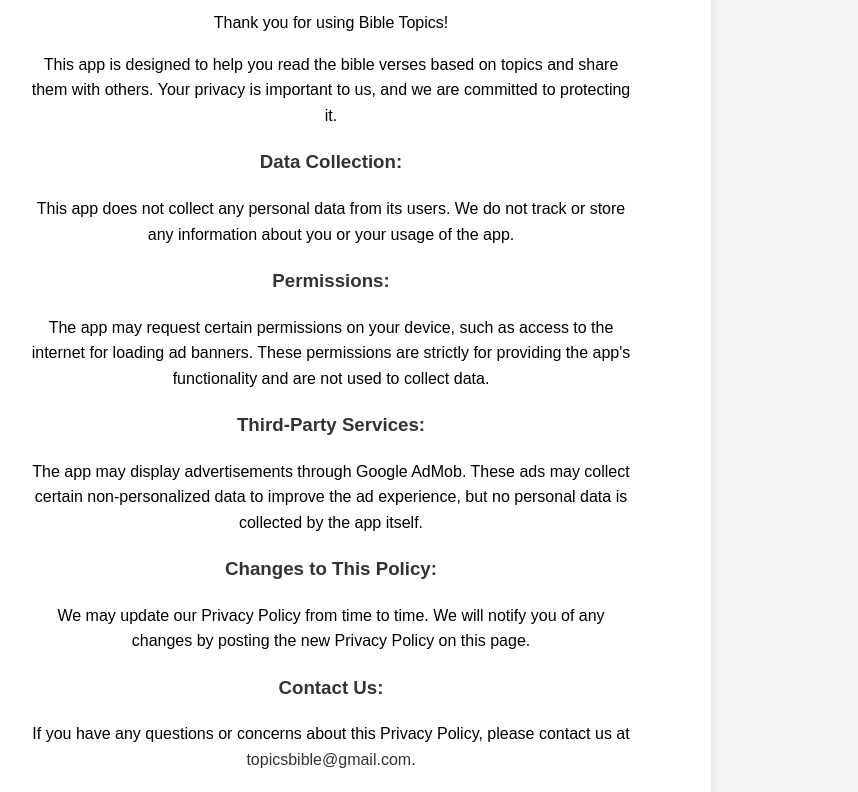
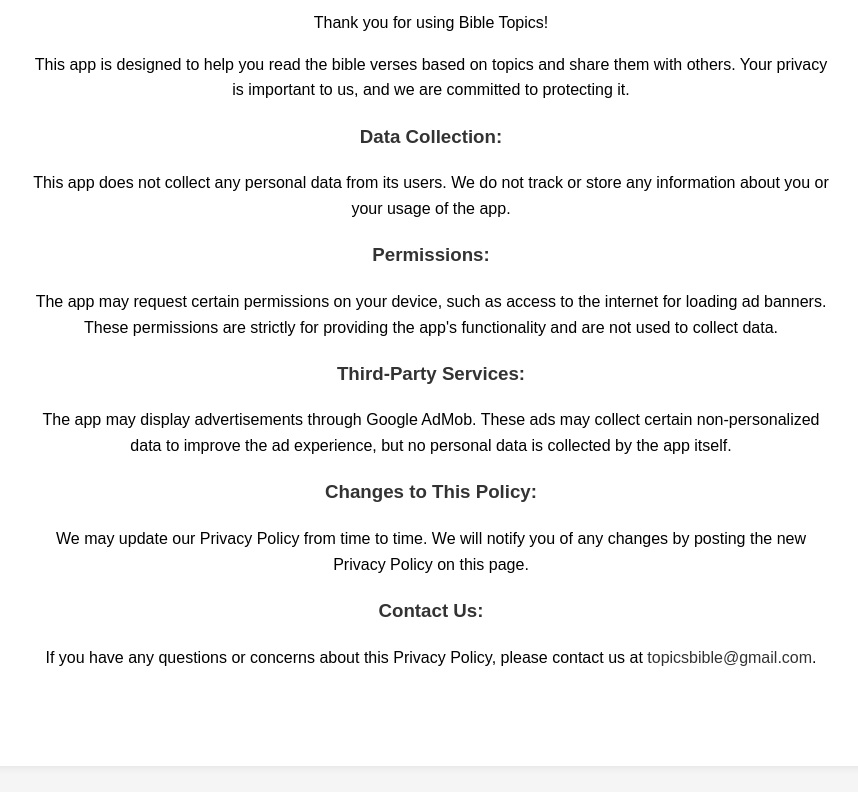
Before and after one commit to tsagarenises/privacy-policy, a plain HTML site: page index.html in a window 1280 px wide. Shown: the part 176-968 px from the top of the page, without its empty margins (77-935 px from the left). Drawn offline with Linux system fonts and the light colour scheme.

Commit message:
Update index.html

```diff
--- a/index.html
+++ b/index.html
@@ -10,13 +10,13 @@
             line-height: 1.6;
             background-color: #f5f5f5;
             display: flex;
-            align-items: center;
+
             padding: 20px;
         }
         .container {
             background-color: #fff;
             padding: 80px;
-            max-width: 600px;
+            max-width: 800px;
             box-shadow: 0 0 10px rgba(0, 0, 0, 0.1);
             border-radius: 10px;
             text-align: center;
```
